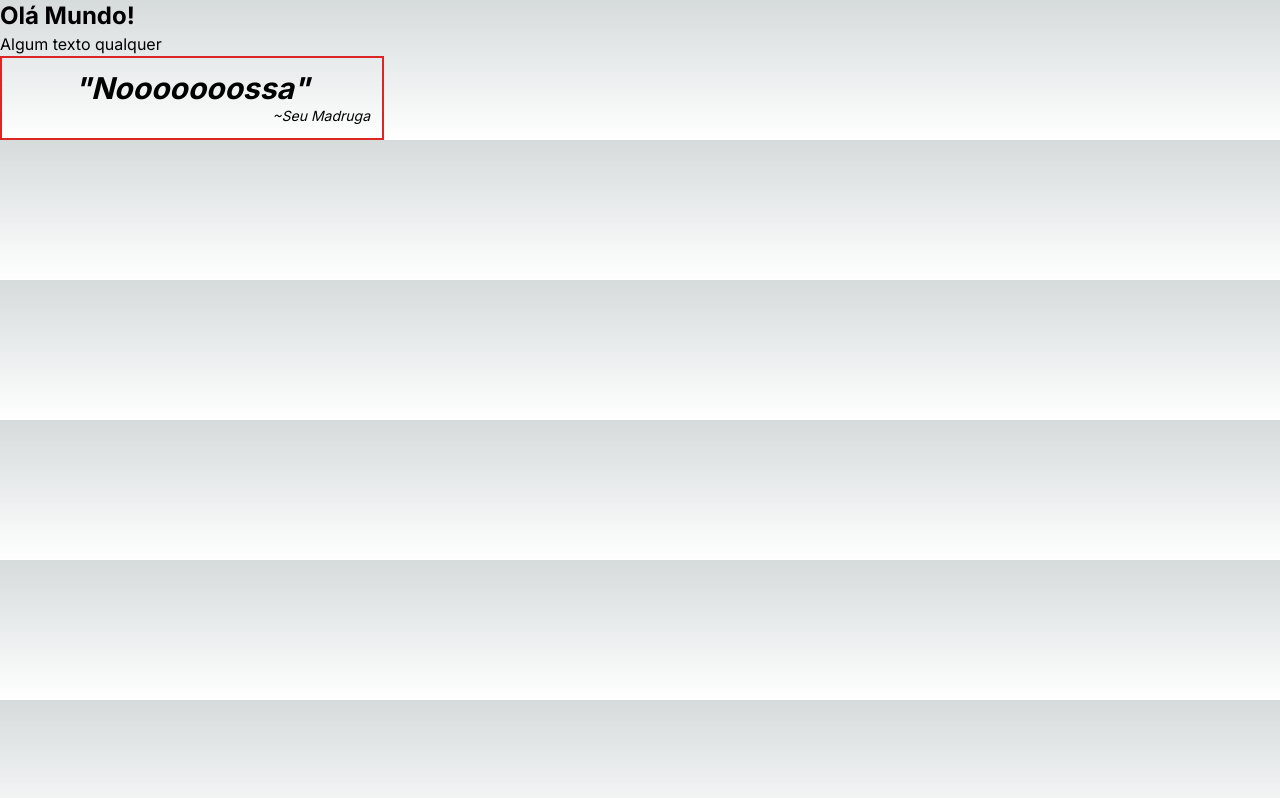
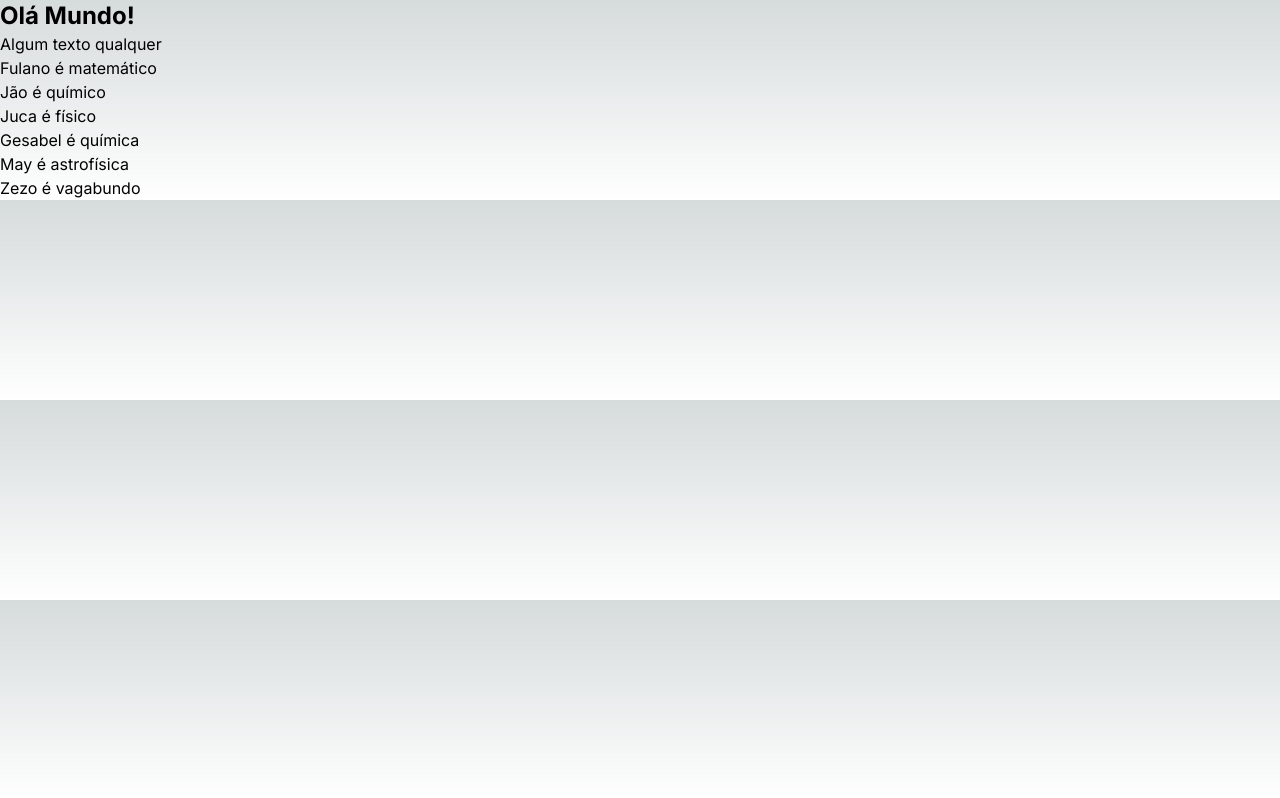
Before and after one commit to luks-reiis/primeiros-passos-react, a Next.js app: page / in a window 1280 px wide. Built offline with nearby package versions, Linux system fonts and the light colour scheme.

Commit message:
Usando listas em componentes

```diff
--- /dev/null
+++ b/src/app/data/peopleList.ts
@@ -0,0 +1,10 @@
+import { Person } from "../types/Person";
+
+export const peopleList: Person[] = [
+    { id: 1, name: "Fulano", profession: "matemático" },
+    { id: 2, name: "Jão", profession: "químico" },
+    { id: 3, name: "Juca", profession: "físico" },
+    { id: 4, name: "Gesabel", profession: "química" },
+    { id: 5, name: "May", profession: "astrofísica" },
+    { id: 6, name: "Zezo", profession: "vagabundo" },
+  ]
--- a/src/app/page.tsx
+++ b/src/app/page.tsx
@@ -1,17 +1,19 @@
-import { GeoForm } from "./components/GeoForm";
-import { Person } from "./components/Person";
-import { Card } from "./components/Card";
+import { peopleList } from "./data/peopleList";
 
 function Page(){
+
   return (
   <div>
     <h1 className="font-bold text-2xl">Olá Mundo!</h1>
     <h3>Algum texto qualquer</h3>
 
-    <Card
-      phrase="Nooooooossa"
-      author="Seu Madruga"
-    />
+    {peopleList.length > 0 &&
+      <ul>
+        {peopleList.map((person) => {
+          return <li key={person.id}>{person.name} é {person.profession}</li>}
+        )}
+      </ul>
+    }
 
   </div>
   );
--- /dev/null
+++ b/src/app/types/Person.ts
@@ -0,0 +1,5 @@
+export type Person = {
+    id: number;
+    name: string;
+    profession: string;
+}
```
